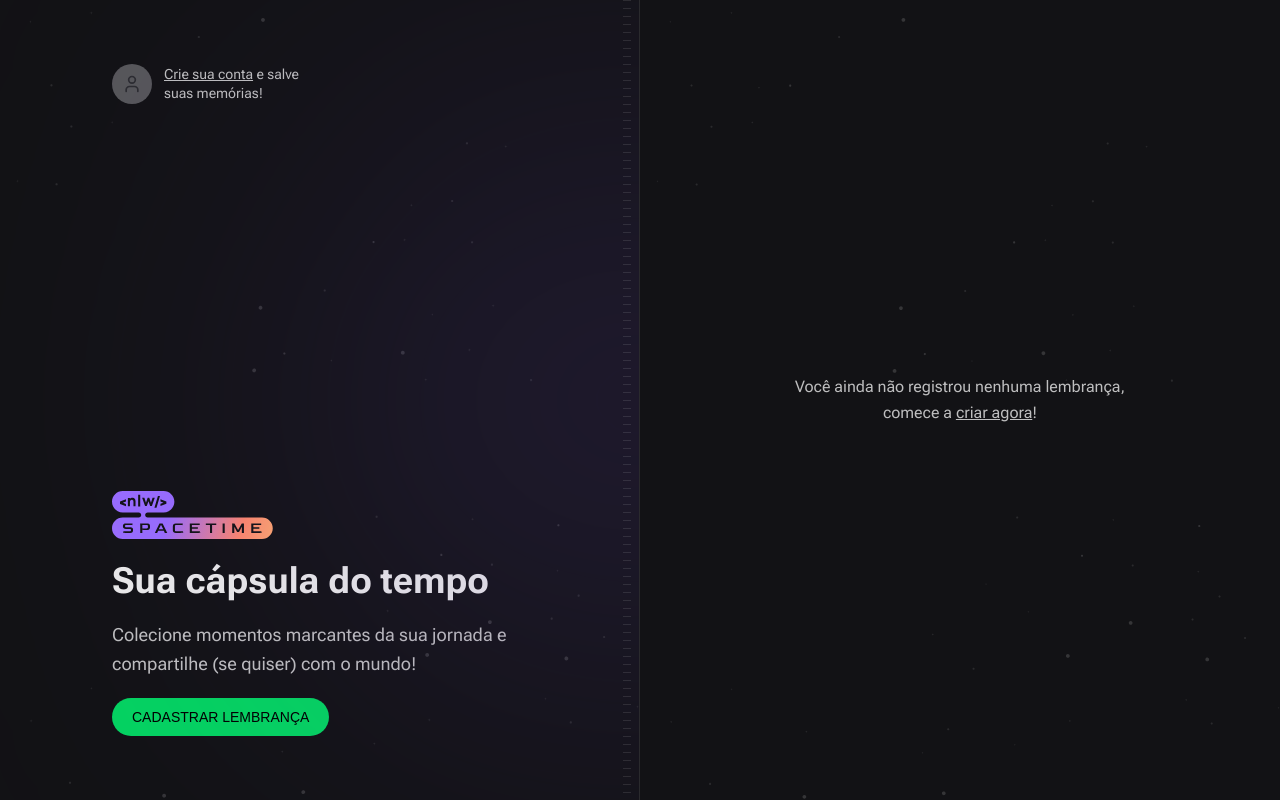
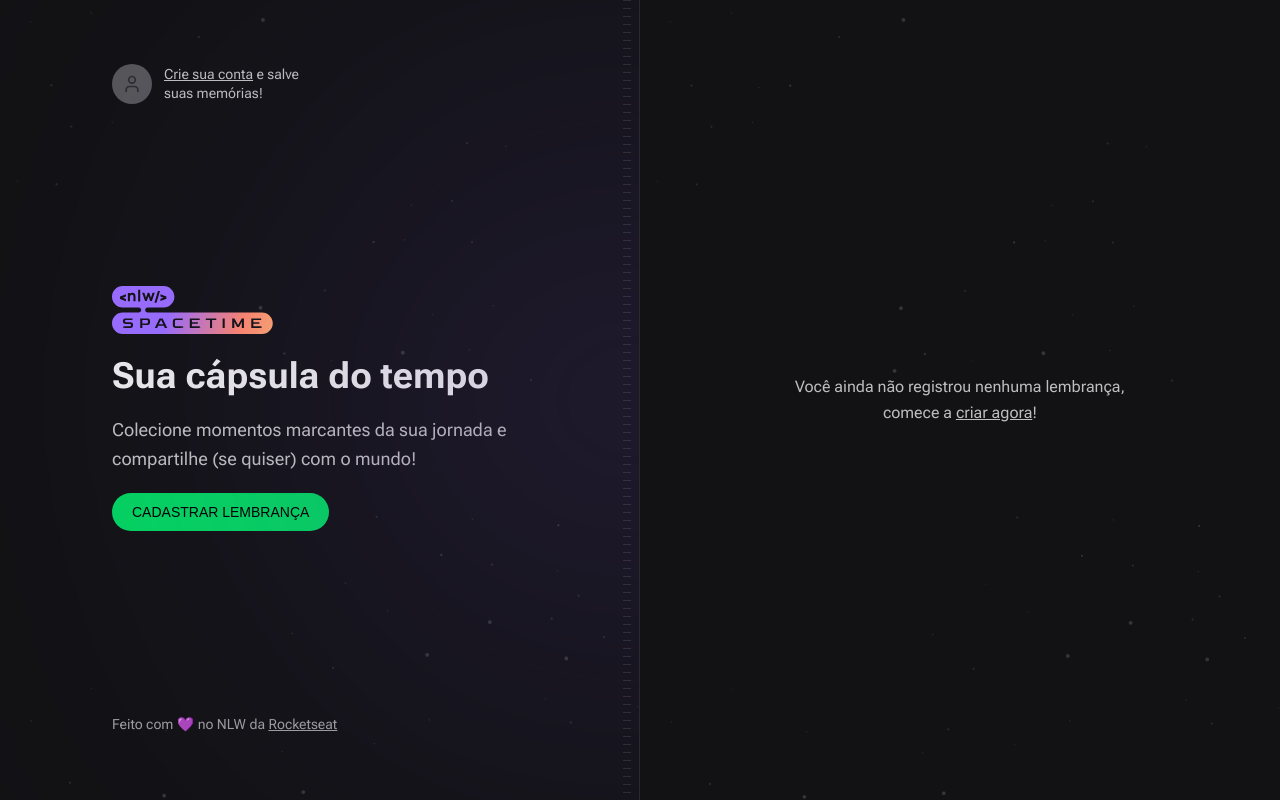
Before and after one commit to Komai-dev/nlw-spacetime, a Next.js app in the folder aulas/web/: page / in a window 1280 px wide. Built offline with nearby package versions, Linux system fonts and the light colour scheme; a web font is replaced by a local one.

Commit message:
finalizei web

```diff
--- a/aulas/web/src/app/page.tsx
+++ b/aulas/web/src/app/page.tsx
@@ -54,6 +54,18 @@
             CADASTRAR LEMBRANÇA
           </a>
         </div>
+        {/* Copyright */}
+        <div className="text-sm leading-relaxed text-gray-200">
+          Feito com 💜 no NLW da{' '}
+          <a
+            target="blank"
+            rel="noreferrer"
+            className="underline hover:text-gray-100"
+            href="https://rocketseat.com.br"
+          >
+            Rocketseat
+          </a>
+        </div>
       </div>
 
       {/* Right */}
```
